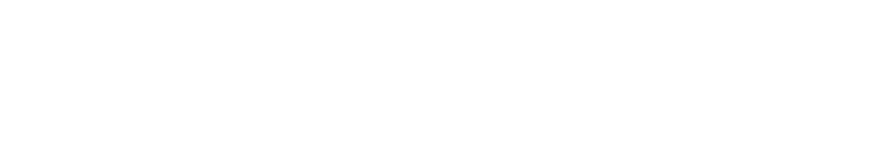
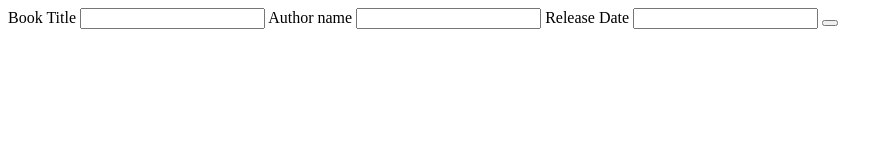
Before and after one commit to jborozco/odin-js-library, a plain HTML site: page index.html in a window 1280 px wide. Shown: the whole page, without its empty margins (0-893 px from the left). Drawn offline with Linux system fonts and the light colour scheme.

Commit message:
Set up html structure

```diff
--- a/index.html
+++ b/index.html
@@ -11,9 +11,20 @@
 </head>
 
 <body>
-
-
-
+    <div id="left-container">
+        <form action="" id="addBook">
+            <label for="book-title">Book Title</label>
+            <input type="text" id="book-title">
+            <label for="book-author">Author name</label>
+            <input type="text" id="book-author">
+            <label for="book-date"> Release Date </label>
+            <input type="text" id="book-date"></input>
+            <button type="button" id="addBook"> </button>
+        </form>
+    </div>
+    <div id="right-container">
+        <div id="library"></div>
+    </div>
     <script src="script.js"></script>
 </body>
 
```
